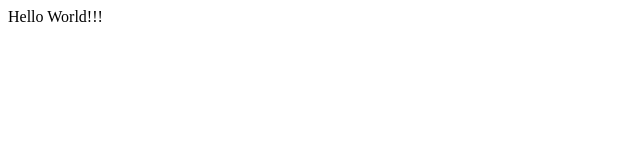
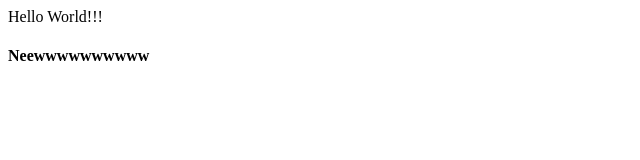
Before and after one commit to ArtakArmeniStepanyan/lessons, a plain HTML site: page index.html in a window 1280 px wide. Shown: the whole page, without its empty margins (0-640 px from the left). Drawn offline with Linux system fonts and the light colour scheme.

Commit message:
testing commit

```diff
--- a/index.html
+++ b/index.html
@@ -8,5 +8,6 @@
 </head>
 <body>
     Hello World!!!
+    <h4>Neewwwwwwwwww</h4>
 </body>
 </html>
```
